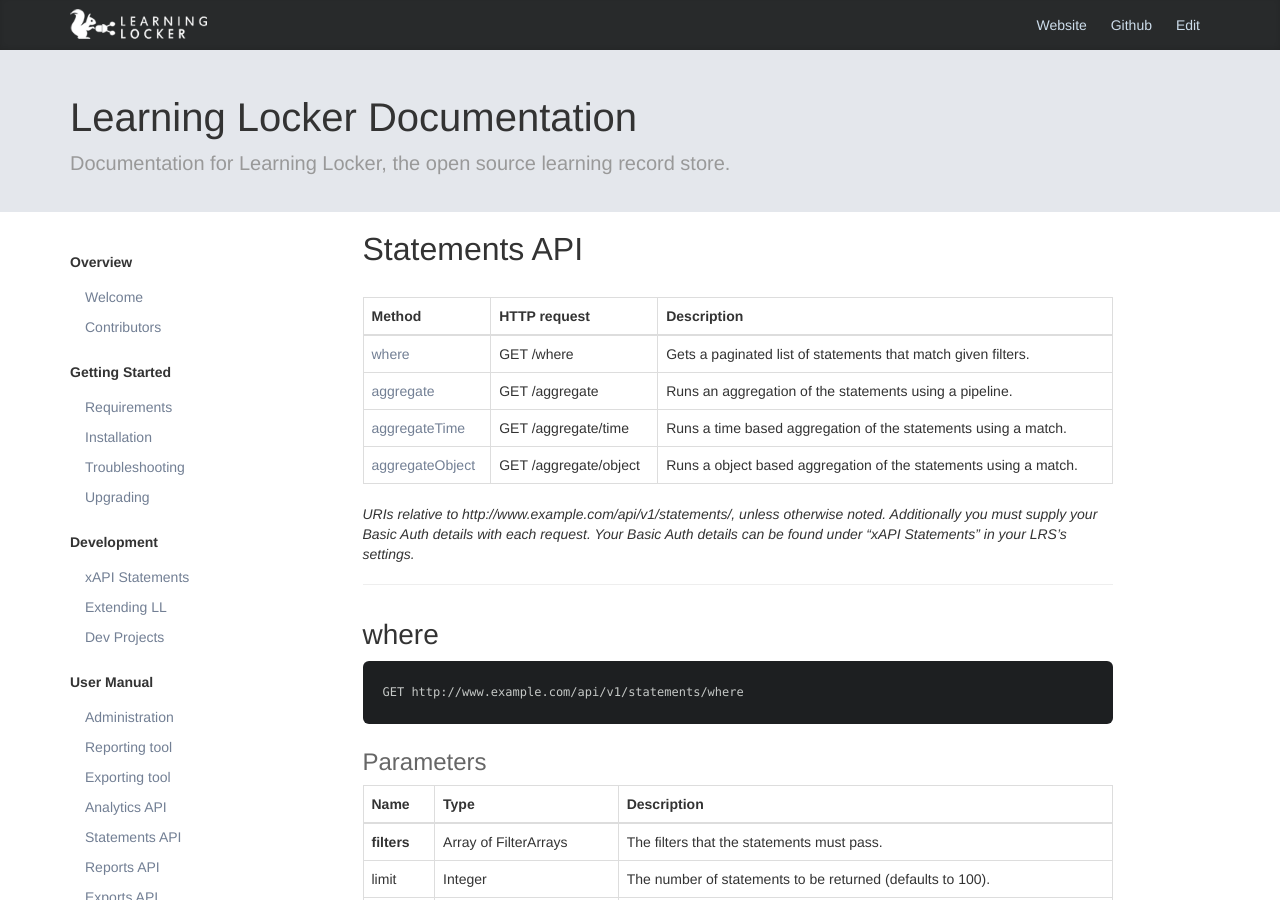
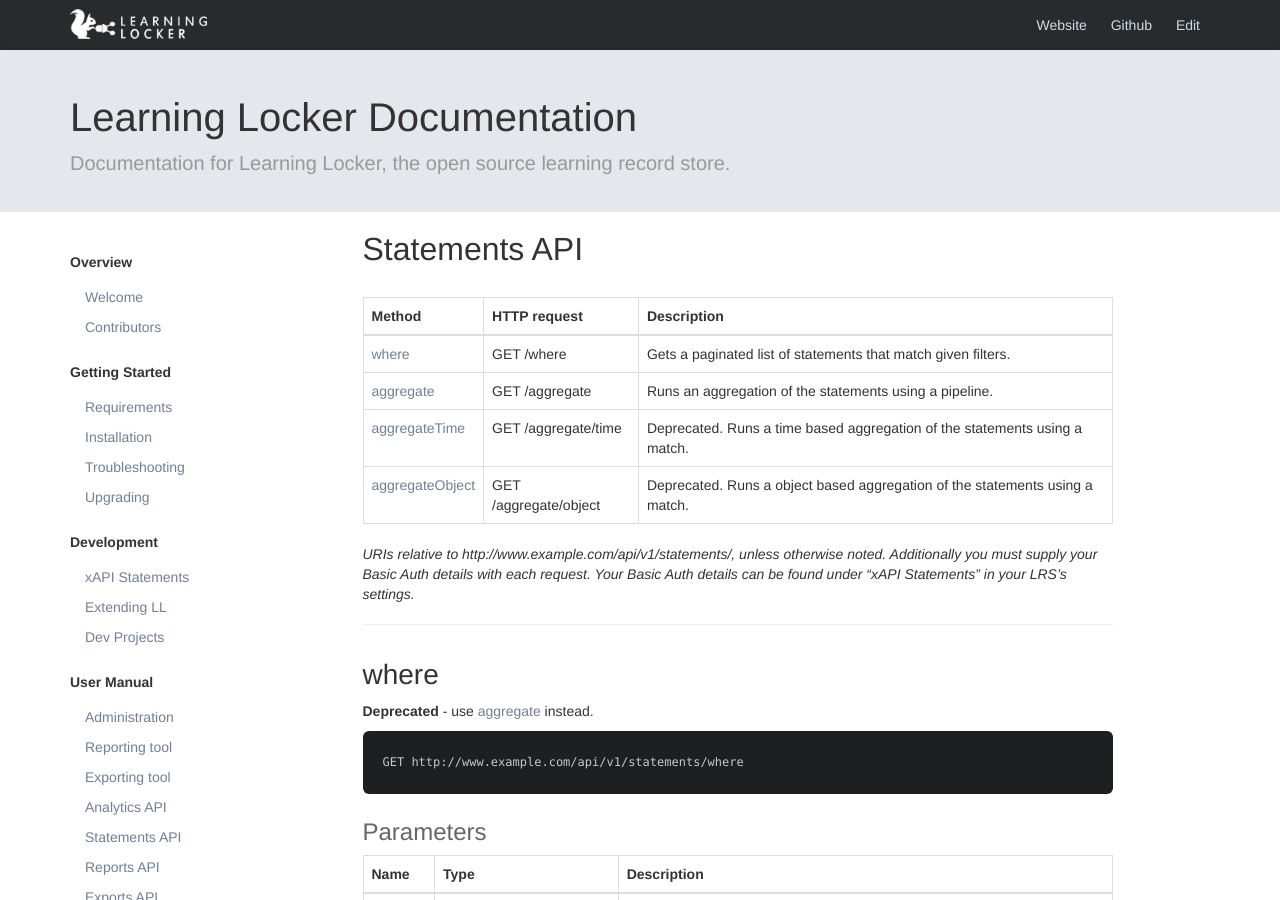
Before and after one commit to LearningLocker/docs, a Jekyll site: the page built from statements_api.md, in a window 1280 px wide and 900 px high. Built offline with Jekyll 4.4.1, drawn with Linux system fonts in a browser that asks for light colours; nearby versions of some CDN libraries; some of the changed text lies outside the part shown.

Commit message:
Deprecates APIs.

````diff
--- a/statements_api.md
+++ b/statements_api.md
@@ -7,12 +7,14 @@
 --- | --- | ---
 [where](#where) | GET /where | Gets a paginated list of statements that match given filters.
 [aggregate](#aggregate) | GET /aggregate | Runs an aggregation of the statements using a pipeline.
-[aggregateTime](#aggregatetime) | GET /aggregate/time | Runs a time based aggregation of the statements using a match.
-[aggregateObject](#aggregateobject) | GET /aggregate/object | Runs a object based aggregation of the statements using a match.
+[aggregateTime](#aggregatetime) | GET /aggregate/time | Deprecated. Runs a time based aggregation of the statements using a match.
+[aggregateObject](#aggregateobject) | GET /aggregate/object | Deprecated. Runs a object based aggregation of the statements using a match.
 
 *URIs relative to http://www.example.com/api/v1/statements/, unless otherwise noted. Additionally you must supply your Basic Auth details with each request. Your Basic Auth details can be found under "xAPI Statements" in your LRS's settings.*
 
 ## where
+**Deprecated** - use [aggregate](#aggregate) instead.
+
 ```
 GET http://www.example.com/api/v1/statements/where
 ```
@@ -66,6 +68,8 @@
     }]
 
 ## aggregateTime
+**Deprecated** - use [aggregate](#aggregate) instead.
+
 ```
 GET http://www.example.com/api/v1/statements/aggregate/time
 ```
@@ -90,6 +94,8 @@
 
 
 ## aggregateObject
+**Deprecated** - use [aggregate](#aggregate) instead.
+
 ```
 GET http://www.example.com/api/v1/statements/aggregate/object
 ```
````
